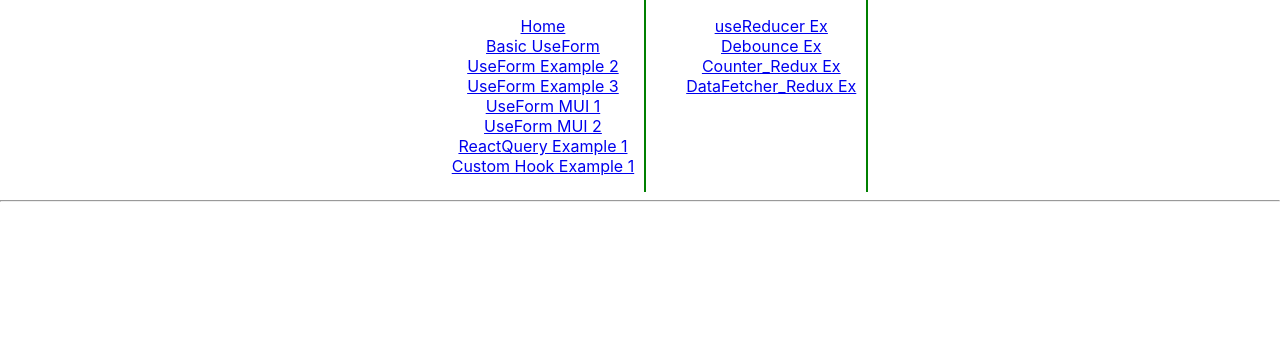
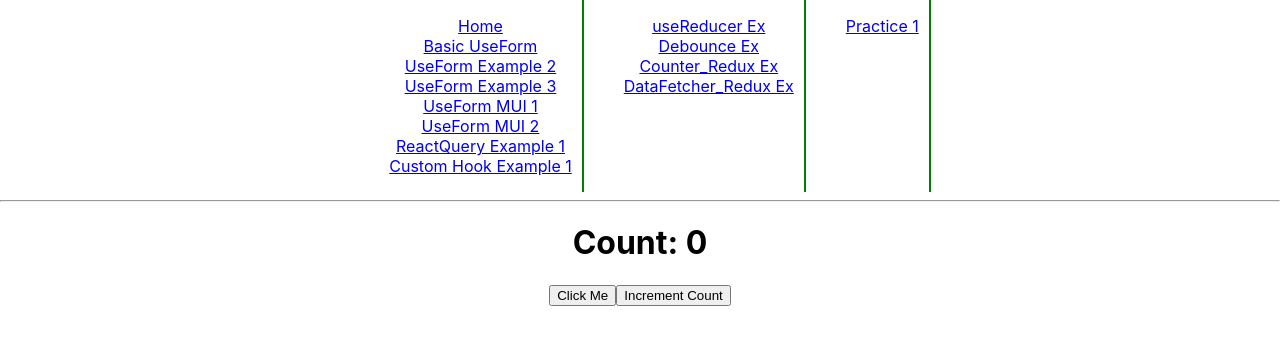
Before and after one commit to maheshpoloju/interview_ex, a React (Create React App) app: page /practice1 in a window 1280 px wide. Shown: the top 344 px of the page. Built offline with nearby package versions, Linux system fonts and the light colour scheme.

Commit message:
coding qsn and callbacks added

```diff
--- a/src/App.js
+++ b/src/App.js
@@ -9,7 +9,12 @@ import {
   UseFormMUI2,
 } from "./components/UseFormHook";
 import { ReactQueryEx } from "./components/ReactQueryEx";
-import { CustomHookEx, DebounceEx, UseReducerEx } from "./components/Common";
+import {
+  CustomHookEx,
+  DebounceEx,
+  Practice1,
+  UseReducerEx,
+} from "./components/Common";
 import { Counter, DataFetcherRedux } from "./Pages";
 
 const linksArr = [
@@ -32,6 +37,9 @@ const linksArr = [
       { to: "/Counter", text: "Counter_Redux Ex" },
       { to: "/DataFetcherRedux", text: "DataFetcher_Redux Ex" },
     ],
+  },
+  {
+    links: [{ to: "/practice1", text: "Practice 1" }],
   },
 ];
 
@@ -67,6 +75,7 @@ function App() {
           <Route path="/DebounceEx" element={<DebounceEx />} />
           <Route path="/Counter" element={<Counter />} />
           <Route path="/DataFetcherRedux" element={<DataFetcherRedux />} />
+          <Route path="/practice1" element={<Practice1 />} />
         </Routes>
       </Router>
     </div>
--- /dev/null
+++ b/src/components/Common/Practice1.js
@@ -0,0 +1,6 @@
+import React from "react";
+import UseCallbackEx from "./UseCallbackEx";
+
+const Practice1 = () => <UseCallbackEx />;
+
+export default Practice1;
--- /dev/null
+++ b/src/components/Common/UseCallbackEx.js
@@ -0,0 +1,27 @@
+import React, { memo, useCallback, useState } from "react";
+
+const UseCallbackEx = () => {
+  const [count, setCount] = useState(0);
+
+  const handleClick = useCallback(() => {
+    console.log("Button clicked");
+    setCount(count + 1);
+  }, []);
+
+  return (
+    <>
+      <h1>Count: {count}</h1>
+      <ChildComponent onClick={handleClick} />
+      <button onClick={() => setCount((prev) => prev + 1)}>
+        Increment Count
+      </button>
+    </>
+  );
+};
+
+const ChildComponent = memo(({ onClick }) => {
+  console.log("Rendering Child Component");
+  return <button onClick={onClick}>Click Me</button>;
+});
+
+export default UseCallbackEx;
--- a/src/components/Common/index.js
+++ b/src/components/Common/index.js
@@ -1,3 +1,4 @@
 export { default as CustomHookEx } from "./CustomHookEx";
 export { default as UseReducerEx } from "./UseReducerEx";
 export { default as DebounceEx } from "./DebounceEx";
+export { default as Practice1 } from "./Practice1";
--- a/src/index.js
+++ b/src/index.js
@@ -11,13 +11,11 @@ const queryClient = new QueryClient();
 
 const root = ReactDOM.createRoot(document.getElementById("root"));
 root.render(
-  <React.StrictMode>
-    <QueryClientProvider client={queryClient}>
-      <Provider store={store}>
-        <App />
-      </Provider>
-    </QueryClientProvider>
-  </React.StrictMode>
+  <QueryClientProvider client={queryClient}>
+    <Provider store={store}>
+      <App />
+    </Provider>
+  </QueryClientProvider>
 );
 
 // If you want to start measuring performance in your app, pass a function
```
Also changed, not shown: src/JS/codingQsn.js (+11 -7 lines), src/components/Common/UseMemoEx.js (added, +22 -0 lines).
